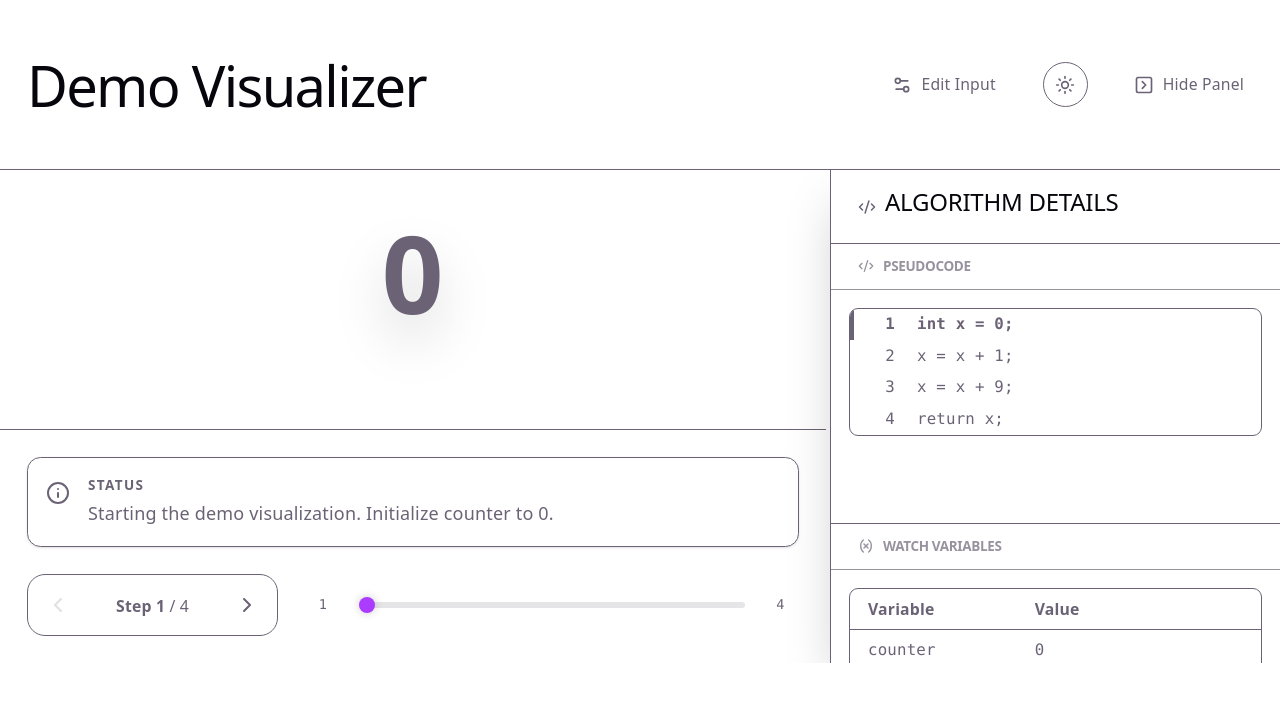
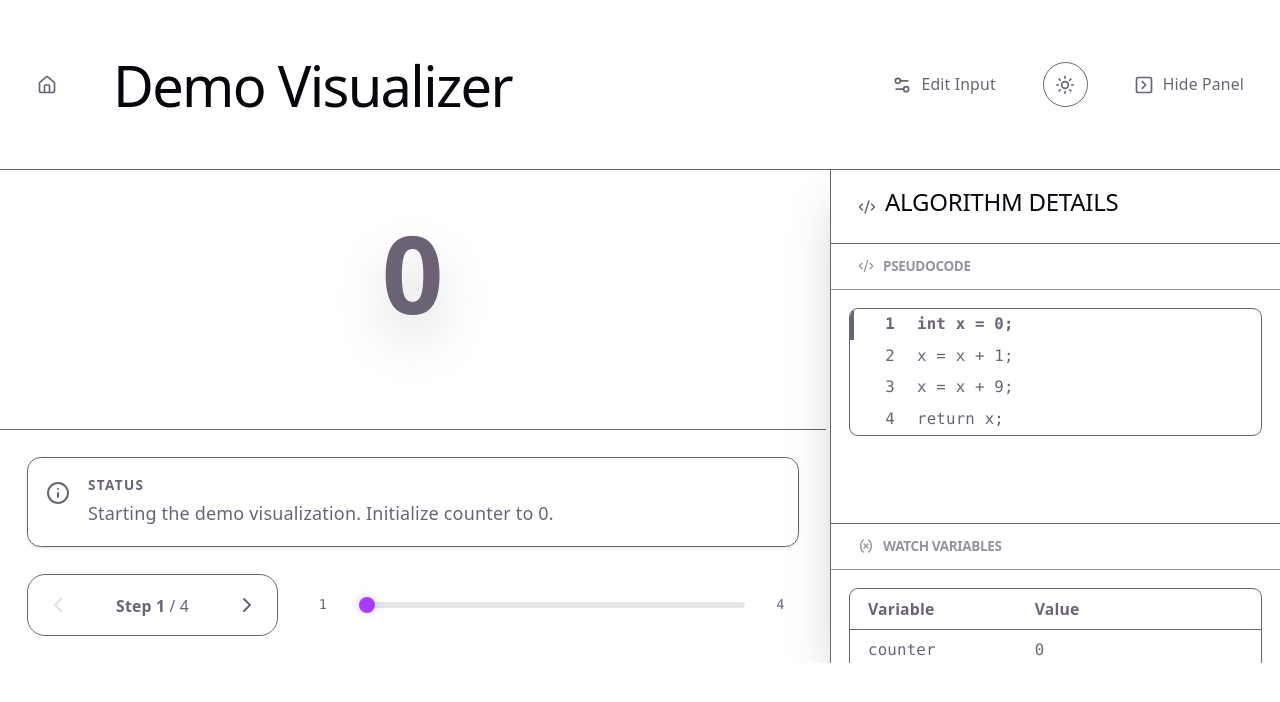
Before and after one commit to recursive-rc/medialgobserver, a React (Vite) app: page /demo in a window 1280 px wide. Shown: the top 702 px of the page. Built offline with nearby package versions, Linux system fonts and the light colour scheme.

Commit message:
Add home button to visualization pages

```diff
--- a/src/components/shared/VisualizerShell.tsx
+++ b/src/components/shared/VisualizerShell.tsx
@@ -8,8 +8,10 @@ import {
   Code2,
   Variable,
   Info,
-  Settings2
+  Settings2,
+  Home
 } from 'lucide-react';
+import { Link } from 'react-router';
 import { useAlgorithm } from '../../hooks/useAlgorithm';
 import { PseudocodeDisplay } from './PseudocodeDisplay';
 import { WatchWindow } from './WatchWindow';
@@ -96,6 +98,14 @@ export function VisualizerShell<T>({
       {/* Top Header/Bar */}
       <header className="flex items-center justify-between px-6 py-3 border-b border-border bg-bg/50 backdrop-blur-md z-10 w-full">
         <div className="flex items-center gap-4">
+          <Link
+            to="/"
+            className="p-2 rounded-lg hover:bg-accent/10 text-text transition-colors flex items-center justify-center border border-transparent hover:border-accent-border"
+            title="Back to Home"
+          >
+            <Home size={20} />
+          </Link>
+          <div className="w-px h-6 bg-border mx-1" />
           <h1 className="text-xl font-bold text-text-h tracking-tight">
             {title}
           </h1>
```
